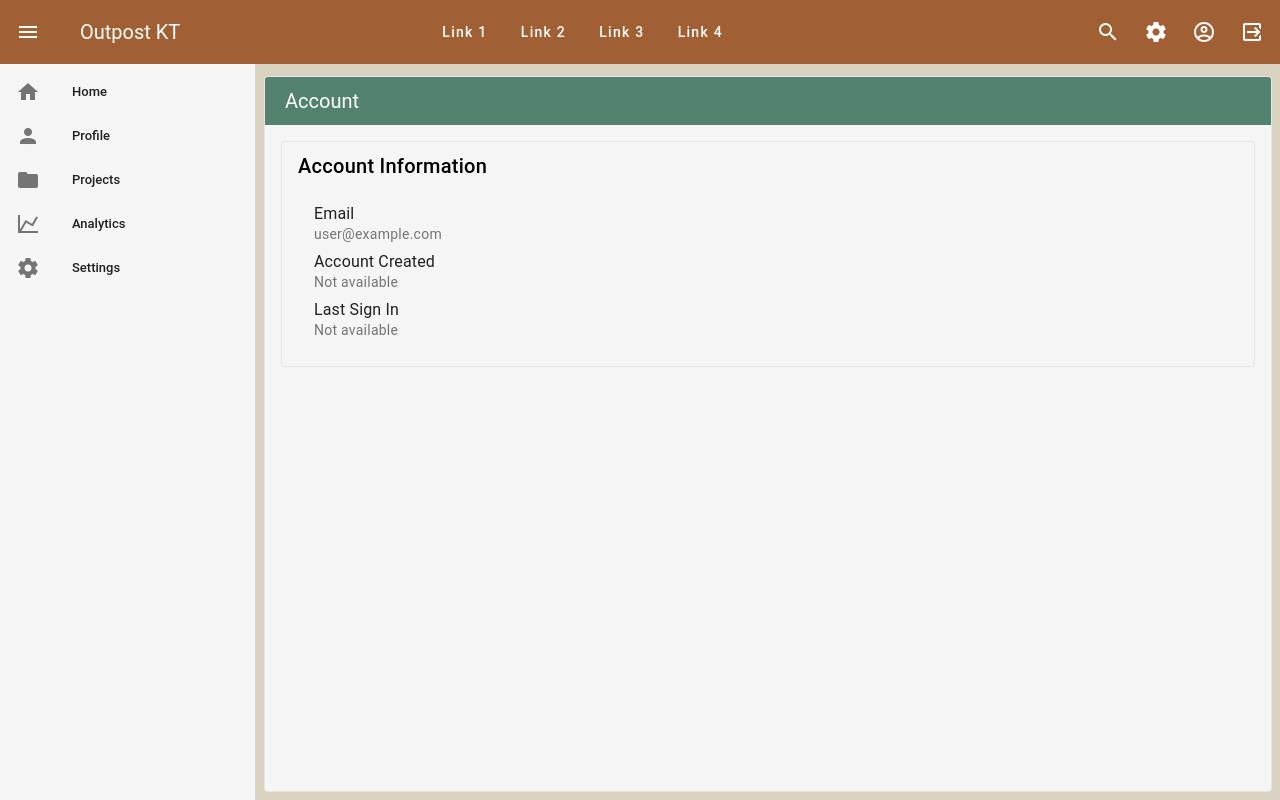
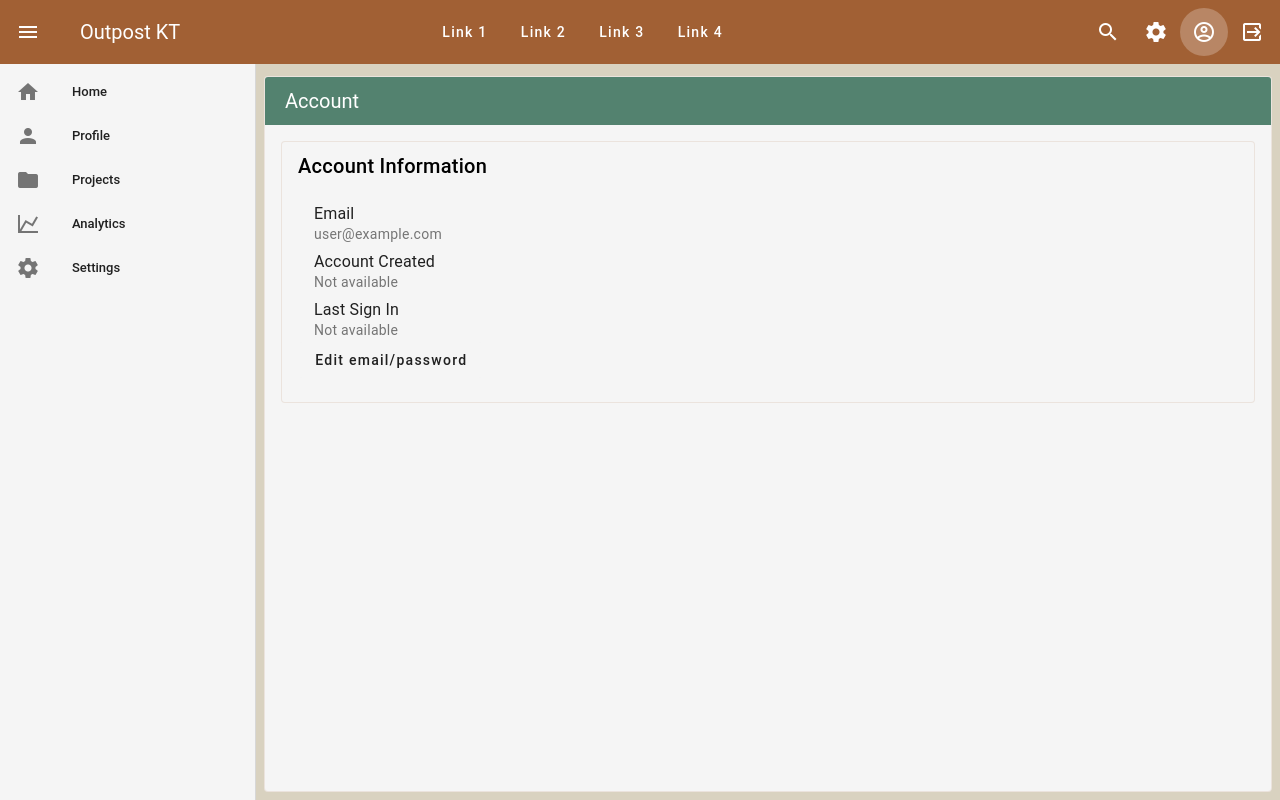
Before and after one commit to outpostlost/outpost-kt, a Vue app: page /account in a window 1280 px wide. Shown: the top 800 px of the page. Built offline with nearby package versions, Linux system fonts and the light colour scheme; no server answers; sample sign-in values are in the browser's storage.

Commit message:
Links to nav for account

```diff
--- a/src/components/layout/AppHeader.vue
+++ b/src/components/layout/AppHeader.vue
@@ -29,7 +29,10 @@
 
     <v-btn icon="mdi-magnify" @click="appStore.toggleSearch"></v-btn>
     <v-btn icon="mdi-cog" @click="appStore.toggleRightDrawer"></v-btn>
-    <v-btn icon="mdi-account-circle-outline"></v-btn>
+    <v-btn
+      icon="mdi-account-circle-outline"
+      to="/account"
+    ></v-btn>
     <v-btn icon="mdi-logout-variant" @click="handleLogout"></v-btn>
   </v-app-bar>
 </template>
--- a/src/pages/account.vue
+++ b/src/pages/account.vue
@@ -31,6 +31,10 @@
                           <v-list-item-title>Last Sign In</v-list-item-title>
                           <v-list-item-subtitle>{{ formatDate(currentUser?.metadata?.lastSignInTime) }}</v-list-item-subtitle>
                         </v-list-item>
+                        <v-btn
+
+      to="/manage-profile"
+    >Edit email/password</v-btn>
                       </v-list>
                     </v-card-text>
                   </v-card>
```
